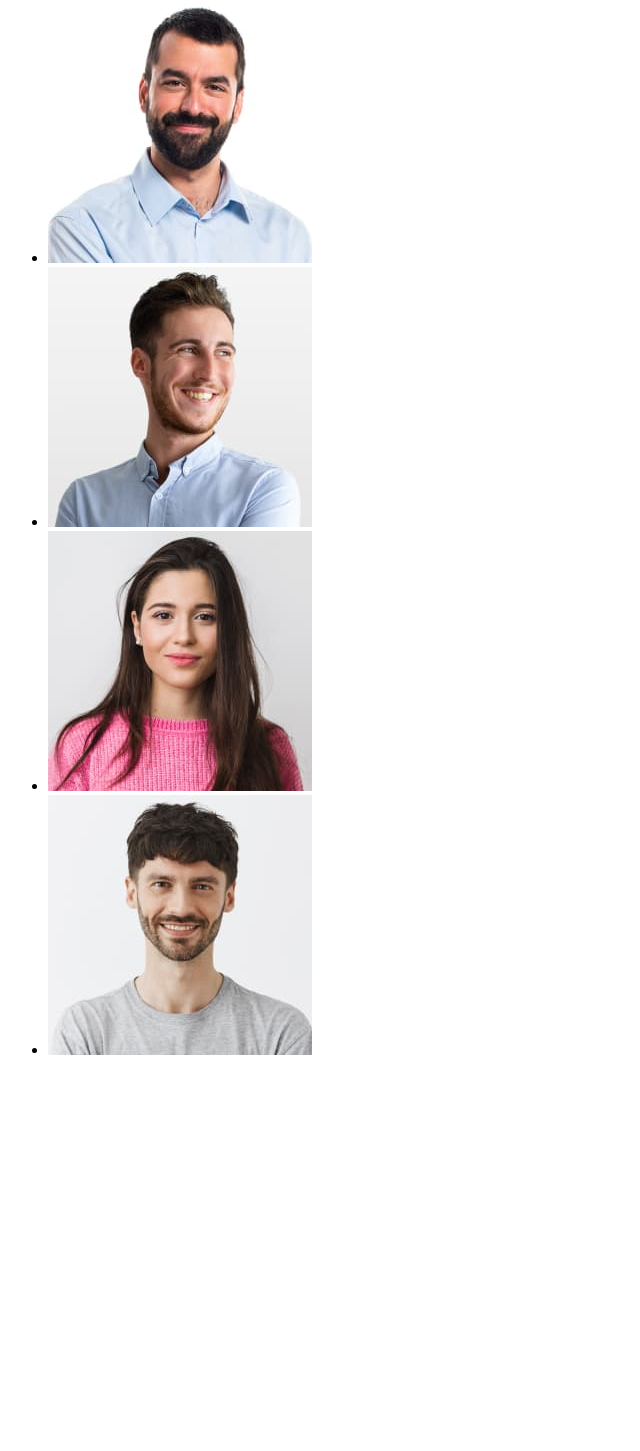
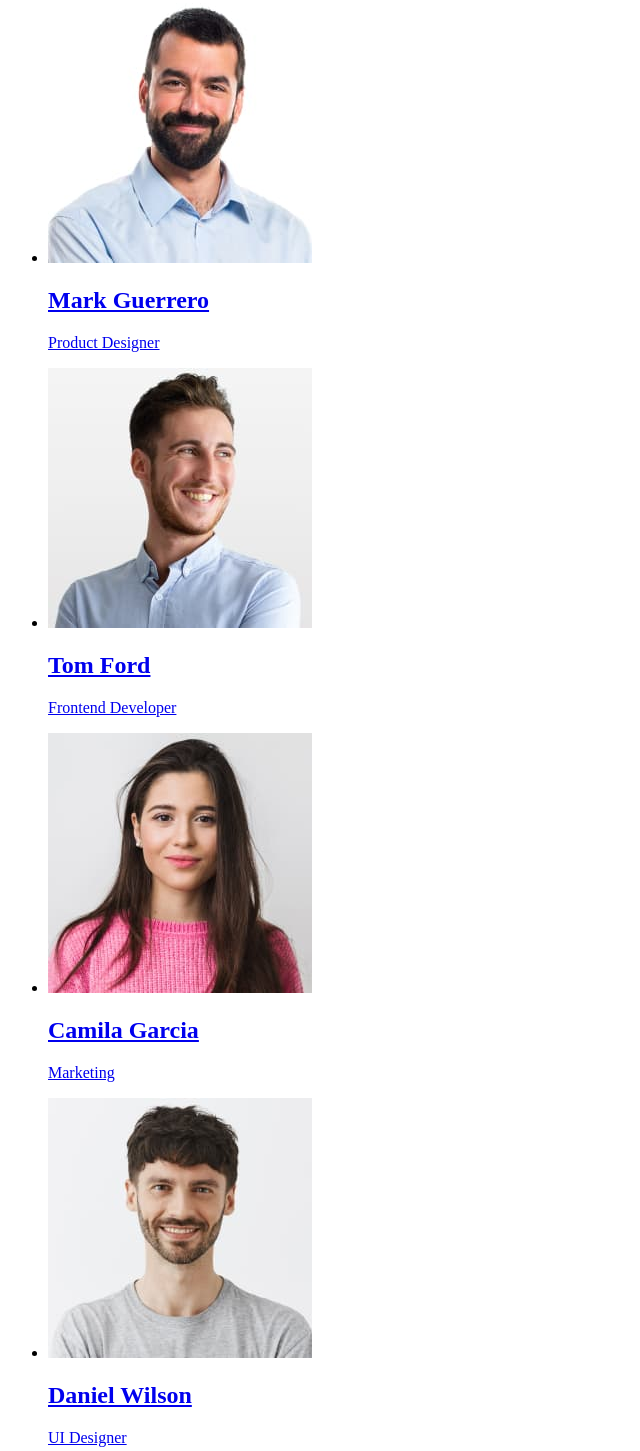
Before and after one commit to DawnUA/goit-markup-hw-01, a plain HTML site: page index.html in a window 1280 px wide. Shown: the part 632-2083 px from the top of the page, without its empty margins (0-640 px from the left). Before the commit the page ends 1707 px from the top, so only its background shows below. Drawn offline with Linux system fonts and the light colour scheme.

Commit message:
add markup

```diff
--- a/index.html
+++ b/index.html
@@ -72,6 +72,8 @@
                   width="264"
                   height="260"
                   alt="Mark Guerrero Product Designer">
+                <h2>Mark Guerrero</h2>
+                <p>Product Designer</p>
               </a>
             </li>
             <li>
@@ -80,6 +82,8 @@
                   width="264"
                   height="260"
                   alt="Tom Ford Frontend Developer">
+                <h2>Tom Ford</h2>
+                <p>Frontend Developer</p>
               </a>
             </li>
             <li>
@@ -88,6 +92,8 @@
                   width="264"
                   height="260"
                   alt="Camila Garcia Marketing">
+                <h2>Camila Garcia</h2>
+                <p>Marketing</p>
               </a>
             </li>
             <li>
@@ -96,6 +102,8 @@
                   width="264"
                   height="260"
                   alt="Daniel Wilson UI Designer">
+                <h2>Daniel Wilson</h2>
+                <p>UI Designer</p>
               </a>
             </li>
           </ul>
```
Lines whose indentation alone changed are shown as unchanged.
